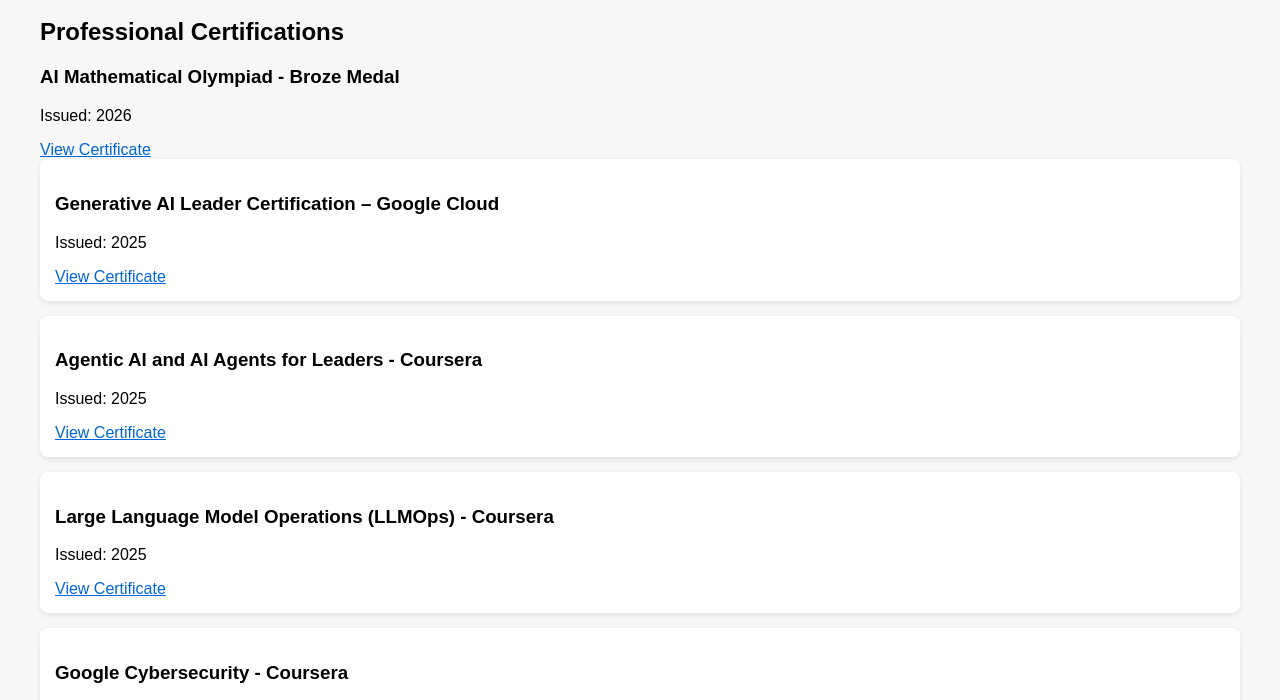
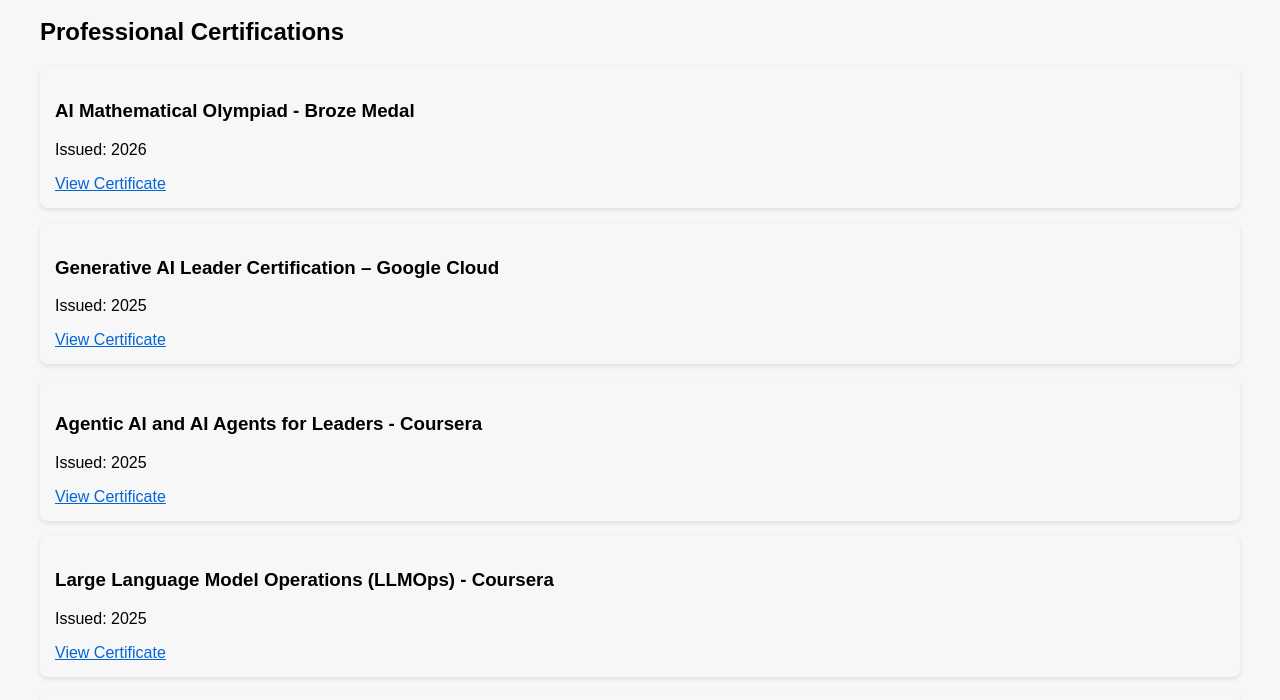
Before and after one commit to Aishwarya-Chandrasekhar/aishwarya-chandrasekhar.github.io, a plain HTML site: page index.html in a window 1280 px wide. Shown: the part 80-780 px from the top of the page. Drawn offline with Linux system fonts and the light colour scheme.

Commit message:
Update index.html

```diff
--- a/index.html
+++ b/index.html
@@ -12,7 +12,17 @@
             color: #333;
         }
         .certificate {
-            background: white;
+            background: cream;
+            padding: 15px;
+            margin-bottom: 15px;
+            border-radius: 8px;
+            box-shadow: 0 2px 5px rgba(0,0,0,0.1);
+        }
+        a {
+            color: #0366d6;
+        }
+        .competition {
+            background: Mint Cream;
             padding: 15px;
             margin-bottom: 15px;
             border-radius: 8px;
```
